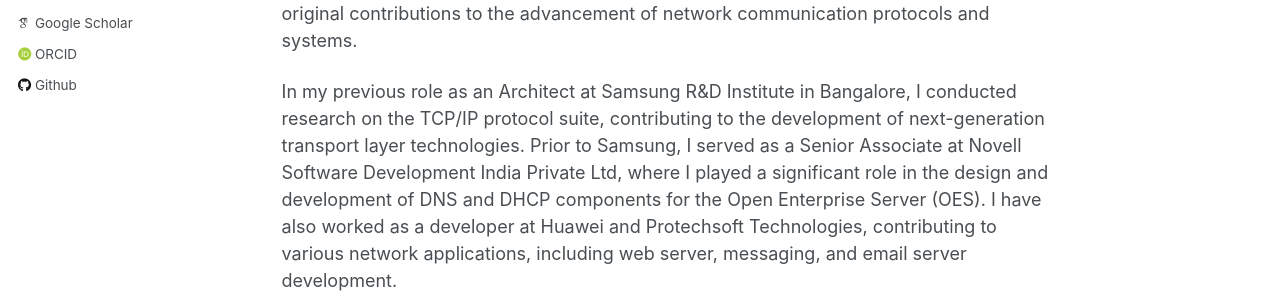
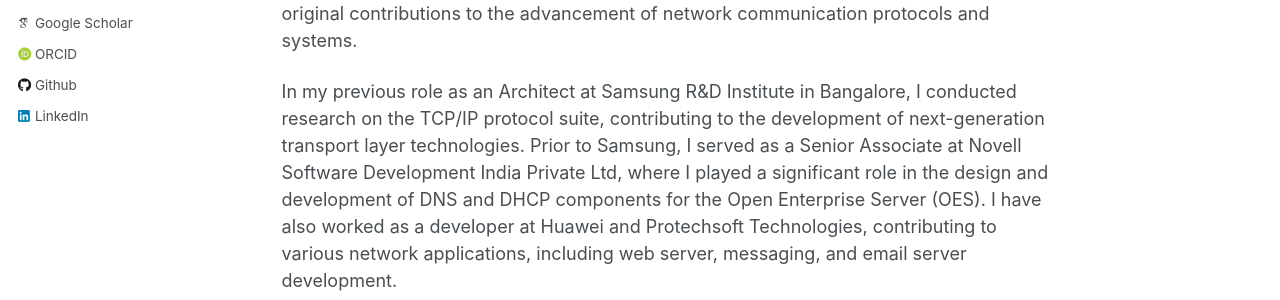
Before and after one commit to karthikeyansct/karthikeyansct.github.io, a Jekyll site: the page built from _pages/about.md, in a window 1280 px wide. Shown: the part 501-801 px from the top of the page. Built offline with Jekyll 4.4.1, drawn with Linux system fonts in a browser that asks for light colours; some web fonts are replaced.

Commit message:
Update _config.yml

```diff
--- a/_config.yml
+++ b/_config.yml
@@ -33,7 +33,7 @@ author:
   # Academic websites
   googlescholar    : "https://scholar.google.co.in/citations?user=Yd-LwI0AAAAJ&hl=en"
   orcid            : "https://orcid.org/0000-0002-0917-3616"
-  LinkedIn         : "karthikeyan-arunachalam"
+  linkedin         : "karthikeyan-arunachalam"
 
   # Repositories and software development
   github           : "karthikeyansct"
```
